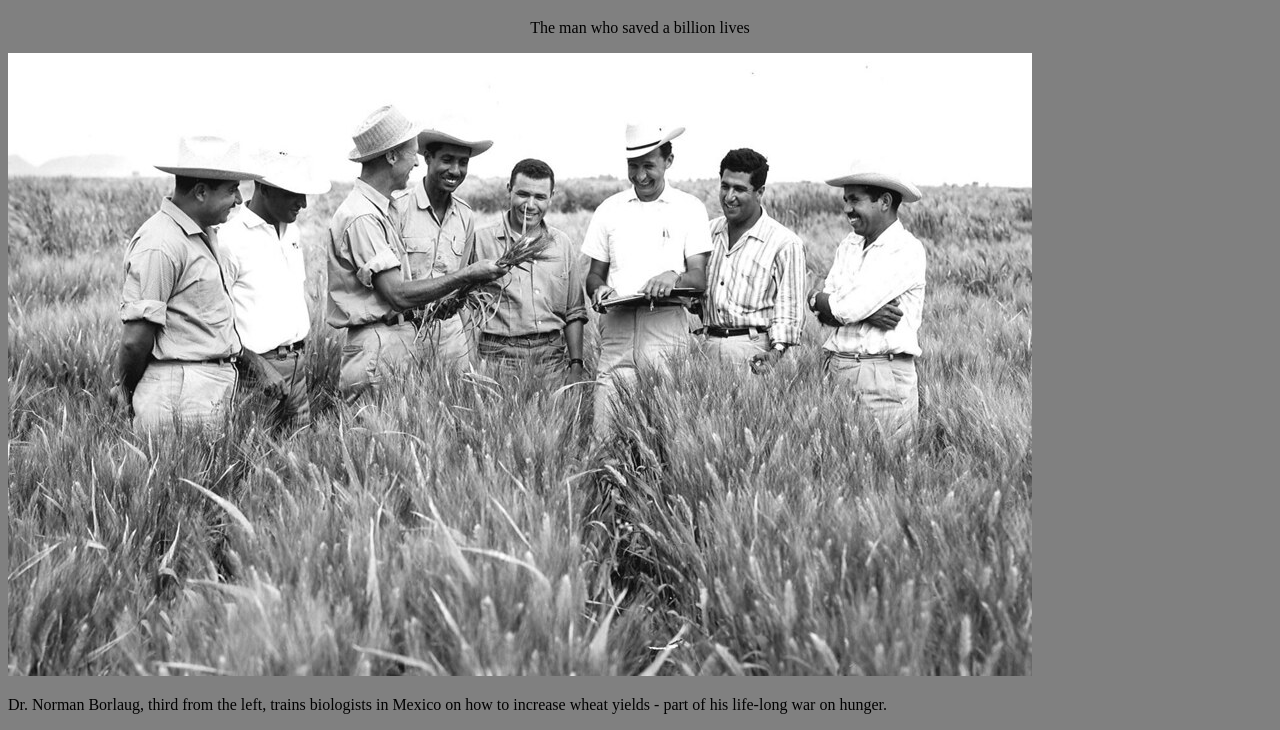
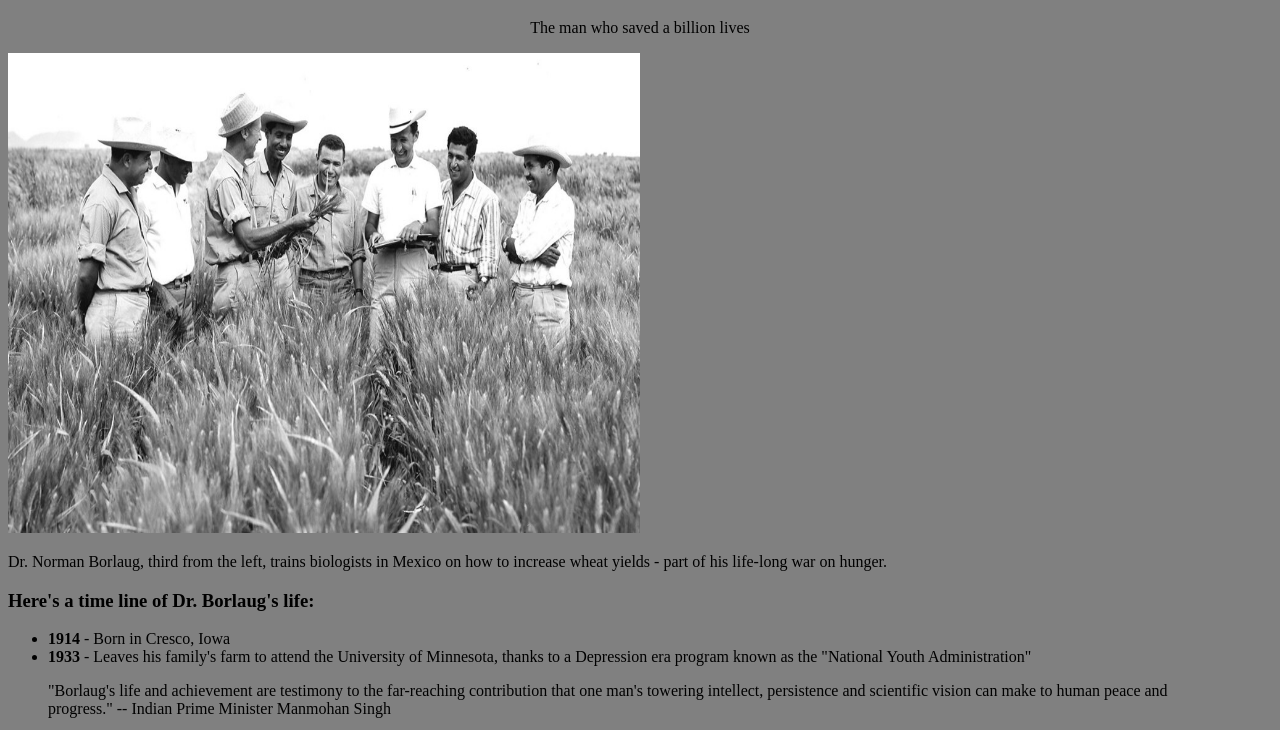
Before and after one commit to kiprotichdominic/Tribute-Page, a plain HTML site: page index.html in a window 1280 px wide. Shown: the part 61-791 px from the top of the page. Drawn offline with Linux system fonts and the light colour scheme.

Commit message:
add styling to my image

```diff
--- a/styles.css
+++ b/styles.css
@@ -4,6 +4,7 @@ body {
 #title {
     text-align: center
 }
-#image img {
-    align-content: center
+#image {
+    height: 60vh;
+    width: 50%;
 }
```
